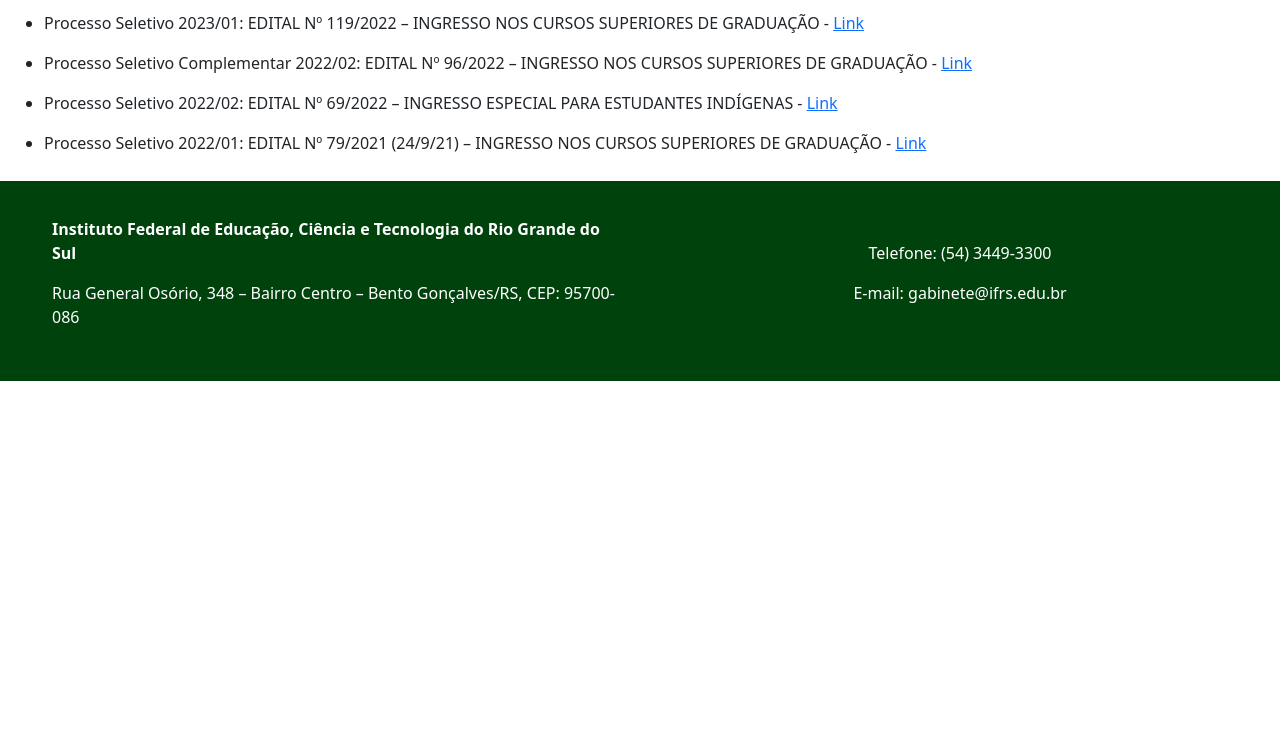
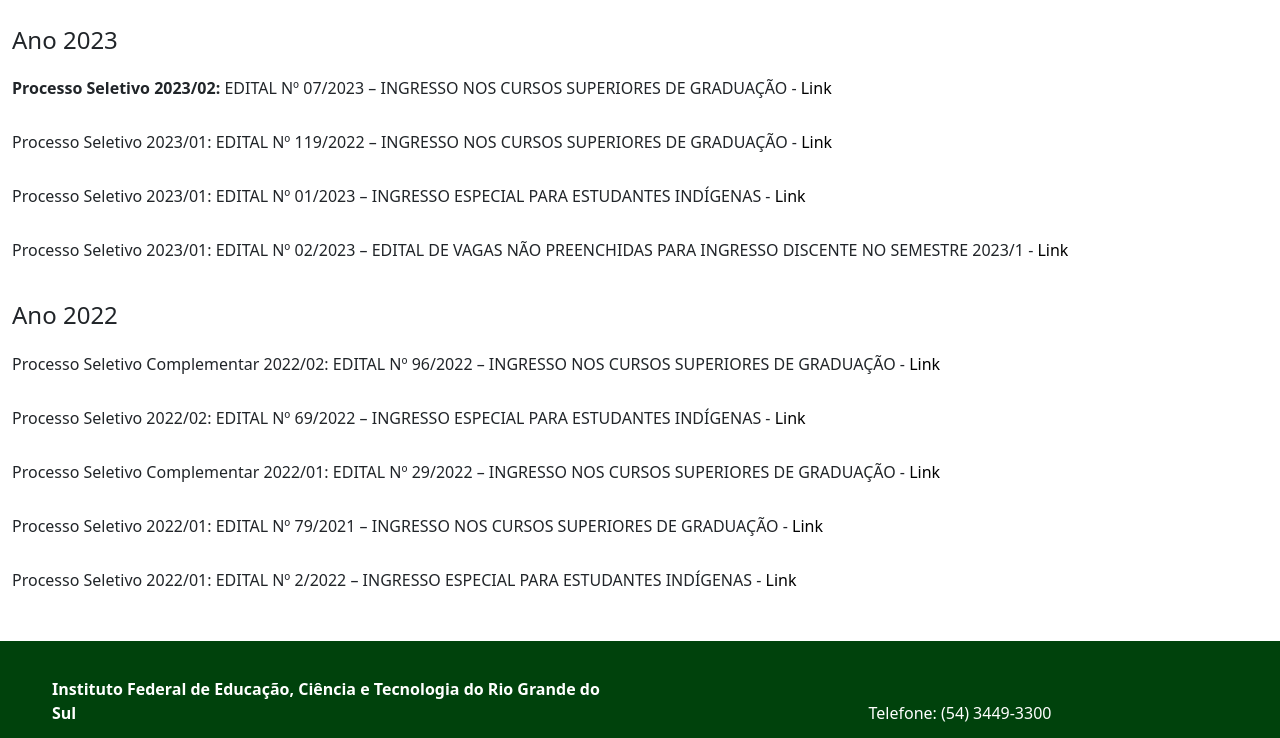
Before and after one commit to marianaarodrigues/site-institucional-ifrs, a plain HTML site: page pages/vestibulares.html in a window 1280 px wide. Shown: the part 255-993 px from the top of the page. Before the commit the page ends 800 px from the top, so only its background shows below. Drawn offline with Linux system fonts and the light colour scheme.

Commit message:
Atualização página Vestibulares

```diff
--- a/css/style.css
+++ b/css/style.css
@@ -34,7 +34,8 @@
 
 .titulo-noticias,
 .titulo-campi,
-.titulo-cursos {
+.titulo-cursos,
+.titulo-editais {
     text-align: center;
     margin: 20px 0;
 }
@@ -144,6 +145,25 @@ footer {
     padding: 7px 0;
 }
 
+.ano-edital {
+    margin: 15px 0;
+    padding: 0;
+}
+
+.lista-editais ul {
+    padding: 0;
+}
+
+.lista-editais ul li {
+    list-style-type: none;
+    padding: 7px 0;
+}
+
+.lista-editais ul li a {
+    text-decoration: none;
+    color: black;
+}
+
 @media screen and (max-width: 768px) {
     .banner {
         margin: 1% 0;
--- a/pages/vestibulares.html
+++ b/pages/vestibulares.html
@@ -58,10 +58,12 @@
             </div>
         </div>
         <div class="row">
-            <div class="col-sm-12">
+            <div class="col-sm-12 lista-editais">
+                <h4 class="ano-edital">Ano 2023</h4>
                 <ul>
                     <li>
-                        <p>Processo Seletivo 2023/02: EDITAL Nº 07/2023 – INGRESSO NOS CURSOS SUPERIORES DE GRADUAÇÃO -
+                        <p><strong>Processo Seletivo 2023/02:</strong> EDITAL Nº 07/2023 – INGRESSO NOS CURSOS
+                            SUPERIORES DE GRADUAÇÃO -
                             <a
                                 href="https://ingresso.ifrs.edu.br/2023-2/wp-content/uploads/sites/32/2023/04/EDITAL-No-07-23-INGRESSO-NOS-CURSOS-SUPERIORES-DE-GRADUACAO_Acessivel.pdf">Link</a>
                         </p>
@@ -72,6 +74,23 @@
                                 href="https://ingresso.ifrs.edu.br/2023/wp-content/uploads/sites/31/2022/10/EDITAL-No-119-22-INGRESSO-NOS-CURSOS-SUPERIORES-DE-GRADUACAO-retificado-16-02-1.pdf">Link</a>
                         </p>
                     </li>
+                    <li>
+                        <p>Processo Seletivo 2023/01: EDITAL Nº 01/2023 – INGRESSO ESPECIAL PARA ESTUDANTES INDÍGENAS -
+                            <a
+                                href="https://ingresso.ifrs.edu.br/2023/wp-content/uploads/sites/31/2023/01/Edital-Ingresso-Especial-Estudantes-Indigenas-2023-1-retificado-08-02-1.pdf">Link</a>
+                        </p>
+                    </li>
+                    <li>
+                        <p>Processo Seletivo 2023/01: EDITAL Nº 02/2023 – EDITAL DE VAGAS NÃO PREENCHIDAS PARA INGRESSO
+                            DISCENTE
+                            NO SEMESTRE 2023/1 -
+                            <a
+                                href="https://ingresso.ifrs.edu.br/2023/wp-content/uploads/sites/31/2023/03/EDITAL-No-02-2023-%E2%80%93-EDITAL-DE-VAGAS-NAO-PREENCHIDAS-PARA-INGRESSO-DISCENTE-NO-SEMESTRE-2023-1-retificado-09-03.pdf">Link</a>
+                        </p>
+                    </li>
+                </ul>
+                <h4 class="ano-edital">Ano 2022</h4>
+                <ul>
                     <li>
                         <p>Processo Seletivo Complementar 2022/02: EDITAL Nº 96/2022 – INGRESSO NOS CURSOS SUPERIORES DE
                             GRADUAÇÃO -
@@ -86,10 +105,22 @@
                         </p>
                     </li>
                     <li>
-                        <p>Processo Seletivo 2022/01: EDITAL Nº 79/2021 (24/9/21) – INGRESSO NOS CURSOS SUPERIORES DE
+                        <p>Processo Seletivo Complementar 2022/01: EDITAL Nº 29/2022 – INGRESSO NOS CURSOS SUPERIORES DE
                             GRADUAÇÃO -
                             <a
+                                href="https://ingresso.ifrs.edu.br/2022-complementar/wp-content/uploads/sites/28/2022/04/EDITAL-No-29-2022-%E2%80%93-INGRESSO-NOS-CURSOS-SUPERIORES-DE-GRADUACAO.pdf">Link</a>
+                        </p>
+                    </li>
+                    <li>
+                        <p>Processo Seletivo 2022/01: EDITAL Nº 79/2021 – INGRESSO NOS CURSOS SUPERIORES DE GRADUAÇÃO -
+                            <a
                                 href="https://ingresso.ifrs.edu.br/2022/wp-content/uploads/sites/27/2021/09/EDITAL-No-79-21-CURSOS-SUPERIORES-Retificado.pdf">Link</a>
+                        </p>
+                    </li>
+                    <li>
+                        <p>Processo Seletivo 2022/01: EDITAL Nº 2/2022 – INGRESSO ESPECIAL PARA ESTUDANTES INDÍGENAS -
+                            <a
+                                href="https://ingresso.ifrs.edu.br/2022/wp-content/uploads/sites/27/2022/01/EDITAL-no-2-2022-PS_Indigena.pdf">Link</a>
                         </p>
                     </li>
                 </ul>
@@ -97,7 +128,7 @@
         </div>
     </main>
 
-    <footer class="sticky-bottom">
+    <footer>
         <div class="container-xxl" id="contato">
             <div class="row align-items-center footer-row">
                 <div class="col-6 text-start footer-col1">
```
